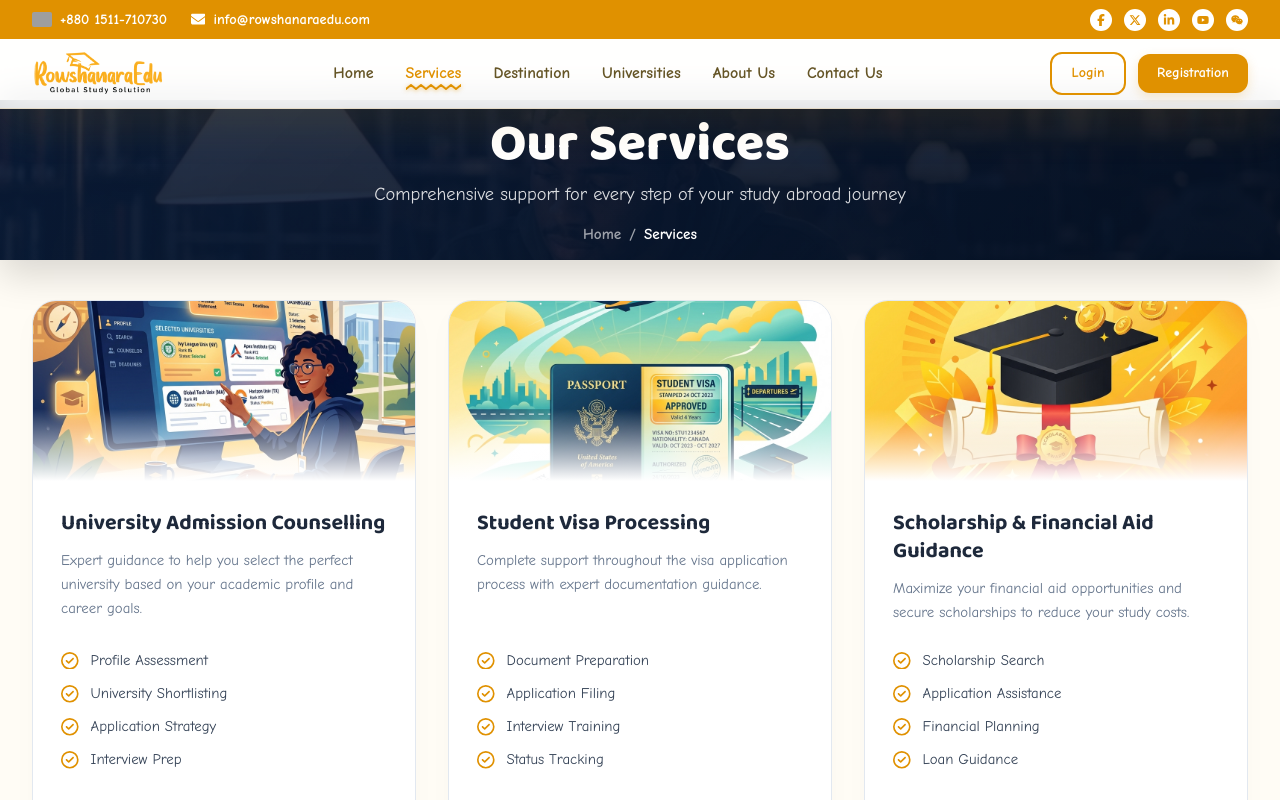
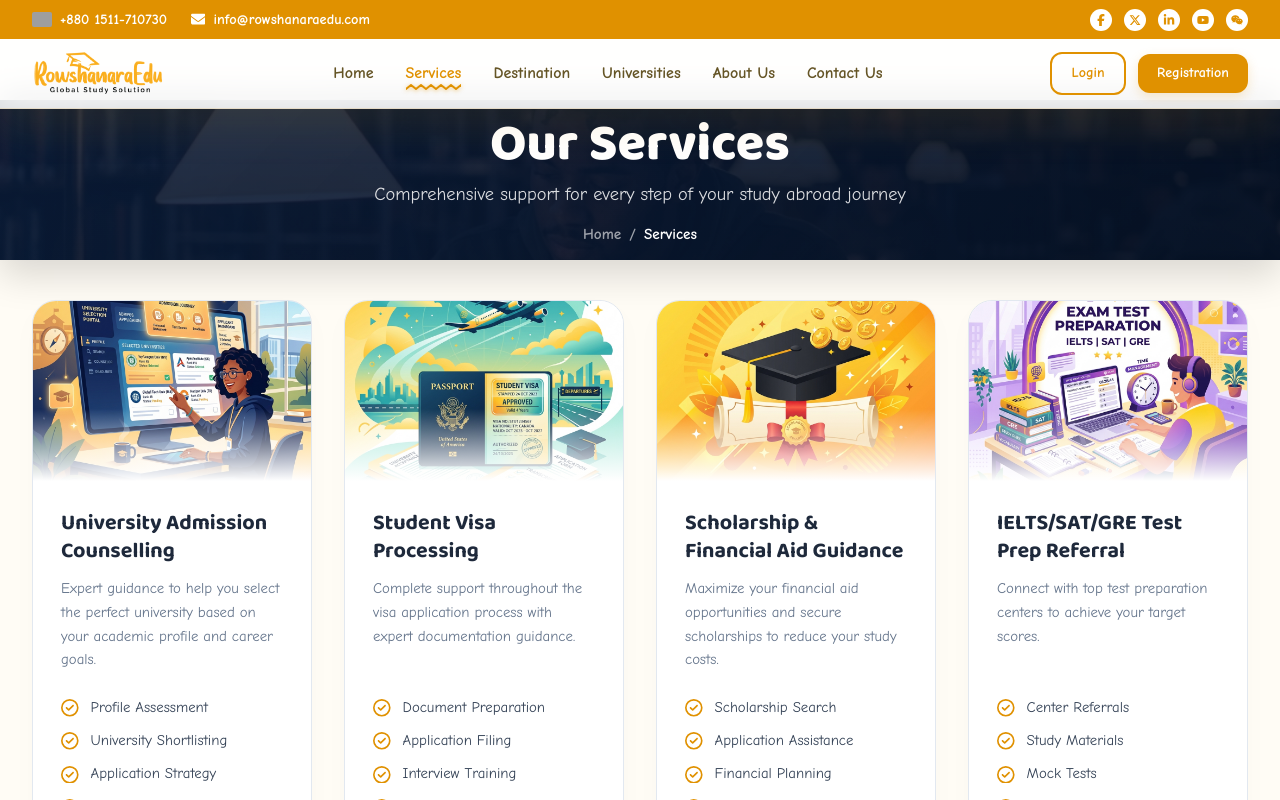
Before and after one commit to princeshiamofficial/Rowshanara-Edu, a Next.js app: page /services in a window 1280 px wide. Shown: the top 800 px of the page. Built offline with nearby package versions, Linux system fonts and the light colour scheme; no server answers; the database is empty; grey boxes are pictures that could not be loaded.

Commit message:
feat: change services grid to 4-column responsive layout

```diff
--- a/src/app/globals.css
+++ b/src/app/globals.css
@@ -2615,3 +2615,25 @@ body.client-page-layout .destinations-section {
   color: var(--primary) !important;
   opacity: 1 !important;
 }
+
+/* Services 4-Column responsive grid layout */
+.services-grid-4col {
+  display: grid;
+  grid-template-columns: repeat(1, 1fr);
+  gap: 2.5rem 2rem;
+}
+@media (min-width: 640px) {
+  .services-grid-4col {
+    grid-template-columns: repeat(2, 1fr);
+  }
+}
+@media (min-width: 1024px) {
+  .services-grid-4col {
+    grid-template-columns: repeat(3, 1fr);
+  }
+}
+@media (min-width: 1280px) {
+  .services-grid-4col {
+    grid-template-columns: repeat(4, 1fr);
+  }
+}
--- a/src/components/services/ServicesGrid.tsx
+++ b/src/components/services/ServicesGrid.tsx
@@ -75,7 +75,7 @@ export default function ServicesGrid() {
 
   return (
     <section className="container" style={{ paddingTop: "2.5rem", paddingBottom: "1.8rem" }}>
-      <div style={{ display: "grid", gridTemplateColumns: "repeat(auto-fit, minmax(min(100%, 320px), 1fr))", gap: "2.5rem 2rem" }}>
+      <div className="services-grid-4col">
         <AnimatePresence mode="popLayout">
           {services.map((service, index) => (
             <motion.div
```
